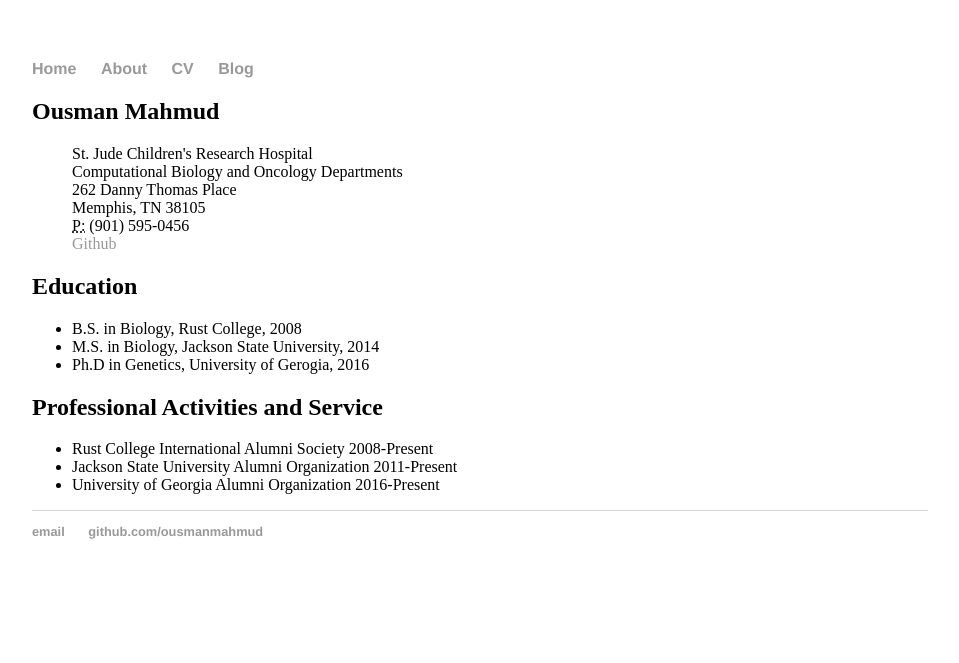
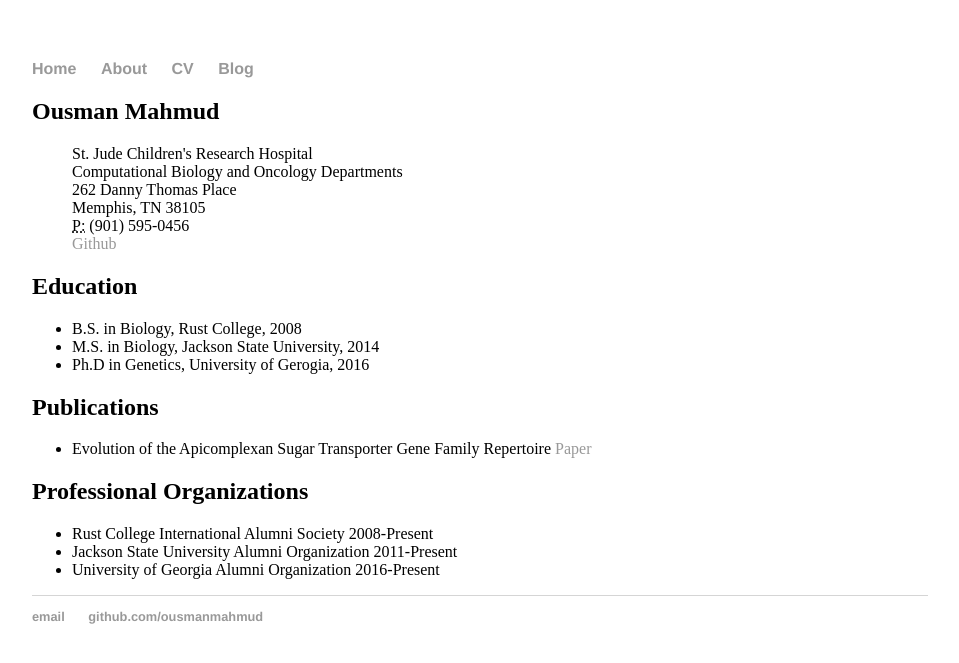
Before and after one commit to Zoites/zoites.github.io.old, a Jekyll site: the page built from cv/index.html, in a window 1280 px wide. Shown: the top 663 px of the page, without its empty margins (160-1119 px from the left). Built offline with Jekyll 4.4.1, drawn with Linux system fonts in a browser that asks for light colours.

Commit message:
Update index.html

```diff
--- a/cv/index.html
+++ b/cv/index.html
@@ -22,7 +22,11 @@
 					<li>M.S. in Biology, Jackson State University, 2014</li>
 					<li>Ph.D in Genetics, University of Gerogia, 2016</li>
 </ul>
-				<h2>Professional Activities and Service</h2>
+				<h2>Publications</h2>
+				<ul class="list-unstyled">
+					<li> Evolution of the Apicomplexan Sugar Transporter Gene Family Repertoire <a href="https://www.ncbi.nlm.nih.gov/pubmed/28555190" title="Paper">Paper</a>
+</ul>
+				<h2>Professional Organizations</h2>
 				<ul class="list-unstyled">
 					<li>Rust College International Alumni Society 2008-Present</li>
 					<li>Jackson State University Alumni Organization 2011-Present</li>
```
